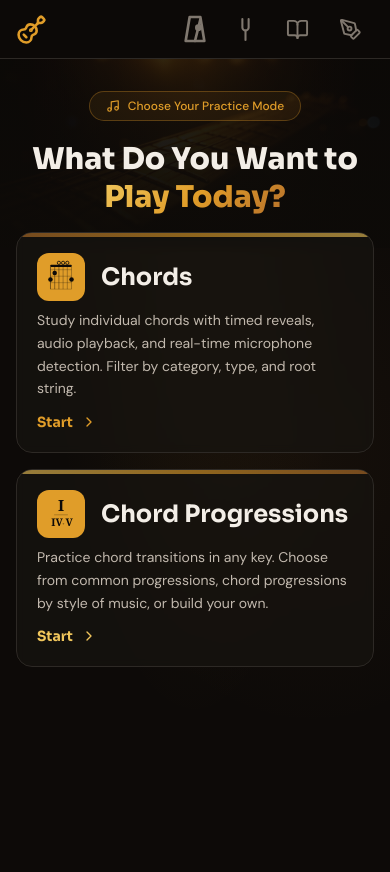
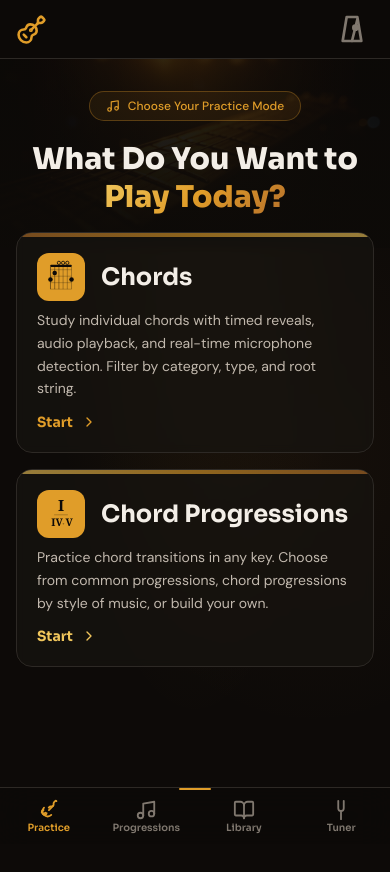
Before and after one commit to randysoller/FretMaster, a React (Vite) app: page / in a window 390 px wide. Shown: the top 872 px of the page. Before the commit the page ends 845 px from the top, so only its background shows below. Built offline with nearby package versions, Linux system fonts and the light colour scheme.

Commit message:
Add mobile bottom tab bar navigation

```diff
--- a/src/components/layout/AppLayout.tsx
+++ b/src/components/layout/AppLayout.tsx
@@ -1,6 +1,7 @@
 import { useEffect, useRef } from 'react';
 import { Outlet } from 'react-router-dom';
 import Header from './Header';
+import MobileTabBar from './MobileTabBar';
 import { preloadMetronomeSamples } from '@/stores/metronomeStore';
 
 export default function AppLayout() {
@@ -28,9 +29,10 @@ export default function AppLayout() {
   return (
     <div className="flex min-h-screen flex-col bg-[hsl(var(--bg-base))]">
       <Header />
-      <main className="flex-1">
+      <main className="flex-1 pb-[56px] sm:pb-0">
         <Outlet />
       </main>
+      <MobileTabBar />
     </div>
   );
 }
--- a/src/components/layout/Header.tsx
+++ b/src/components/layout/Header.tsx
@@ -32,10 +32,11 @@ export default function Header() {
         </Link>
 
         <nav className="flex items-center gap-[4px]">
-          {/* Metronome dropdown — in first nav position */}
+          {/* Desktop-only nav icons (hidden on mobile — use bottom tab bar instead) */}
+          {/* Metronome dropdown — always visible */}
           <MetronomeDropdown />
 
-          {/* Tuner toggle — green when active, click again to turn off */}
+          {/* Tuner toggle — hidden on mobile (bottom tab bar handles it) */}
           <button
             onClick={() => {
               if (isTunerActive) {
@@ -45,7 +46,7 @@ export default function Header() {
               }
             }}
             className={`
-              flex items-center gap-2 rounded-md px-3 py-2.5 text-sm font-body font-medium transition-colors
+              hidden sm:flex items-center gap-2 rounded-md px-3 py-2.5 text-sm font-body font-medium transition-colors
               ${isTunerActive
                 ? 'bg-[hsl(142_71%_45%/0.12)] text-[hsl(142_71%_45%)]'
                 : 'text-[hsl(var(--text-muted))] hover:text-[hsl(var(--text-default))] hover:bg-[hsl(var(--bg-overlay))]'
@@ -59,7 +60,7 @@ export default function Header() {
             )}
           </button>
 
-          <div className="flex items-center gap-[6px]">
+          <div className="hidden sm:flex items-center gap-[6px]">
           {navLinks.map((link) => {
             const isActive = link.matchPaths.includes(location.pathname);
             return (
--- /dev/null
+++ b/src/components/layout/MobileTabBar.tsx
@@ -0,0 +1,64 @@
+import { Link, useLocation } from 'react-router-dom';
+import { BookOpen, Music } from 'lucide-react';
+
+function TuningForkIcon({ className }: { className?: string }) {
+  return (
+    <svg viewBox="0 0 24 24" fill="none" stroke="currentColor" strokeWidth="2" strokeLinecap="round" strokeLinejoin="round" className={className}>
+      <path d="M9 2v8a3 3 0 0 0 3 3 3 3 0 0 0 3-3V2" />
+      <line x1="12" y1="13" x2="12" y2="22" />
+    </svg>
+  );
+}
+
+function GuitarIcon({ className }: { className?: string }) {
+  return (
+    <svg viewBox="0 0 24 24" fill="none" stroke="currentColor" strokeWidth="2" strokeLinecap="round" strokeLinejoin="round" className={className}>
+      <path d="m11.9 12.1 4.514-4.514" />
+      <path d="M20.1 2.3a1 1 0 0 0-1.4 0l-1.114 1.114A2 2 0 0 0 17 4.828v1.344a2 2 0 0 1-.586 1.414A2 2 0 0 1 15 8.172H13.656a2 2 0 0 0-1.414.586l-.548.547" />
+      <path d="M6.584 9.515a5 5 0 0 0 7.9 7.9" />
+      <path d="m8 15-1.5 1.5" />
+      <path d="M6 12a2 2 0 0 0-1.735 1c-.426.74-.26 2.065.883 3.208 1.143 1.143 2.468 1.309 3.208.883A2 2 0 0 0 9.384 15.5" />
+    </svg>
+  );
+}
+
+const tabs = [
+  { to: '/', label: 'Practice', icon: GuitarIcon, matchPaths: ['/', '/chord-practice', '/practice'] },
+  { to: '/progressions', label: 'Progressions', icon: Music, matchPaths: ['/progressions'] },
+  { to: '/library', label: 'Library', icon: BookOpen, matchPaths: ['/library'] },
+  { to: '/tuner', label: 'Tuner', icon: TuningForkIcon, matchPaths: ['/tuner'] },
+] as const;
+
+export default function MobileTabBar() {
+  const { pathname } = useLocation();
+
+  return (
+    <nav className="fixed bottom-0 left-0 right-0 z-50 sm:hidden border-t border-[hsl(var(--border-subtle))] bg-[hsl(var(--bg-base)/0.92)] backdrop-blur-lg safe-area-bottom">
+      <div className="grid grid-cols-4 h-[56px]">
+        {tabs.map((tab) => {
+          const isActive = tab.matchPaths.some((p) =>
+            p === '/' ? pathname === '/' : pathname.startsWith(p),
+          );
+          const Icon = tab.icon;
+          return (
+            <Link
+              key={tab.to}
+              to={tab.to}
+              className={`flex flex-col items-center justify-center gap-0.5 transition-colors ${
+                isActive
+                  ? 'text-[hsl(var(--color-primary))]'
+                  : 'text-[hsl(var(--text-muted))] active:text-[hsl(var(--text-default))]'
+              }`}
+            >
+              <Icon className="size-[22px]" />
+              <span className="text-[10px] font-display font-semibold leading-none">{tab.label}</span>
+              {isActive && (
+                <span className="absolute top-0 left-1/2 -translate-x-1/2 w-8 h-[2px] rounded-full bg-[hsl(var(--color-primary))]" />
+              )}
+            </Link>
+          );
+        })}
+      </div>
+    </nav>
+  );
+}
```
